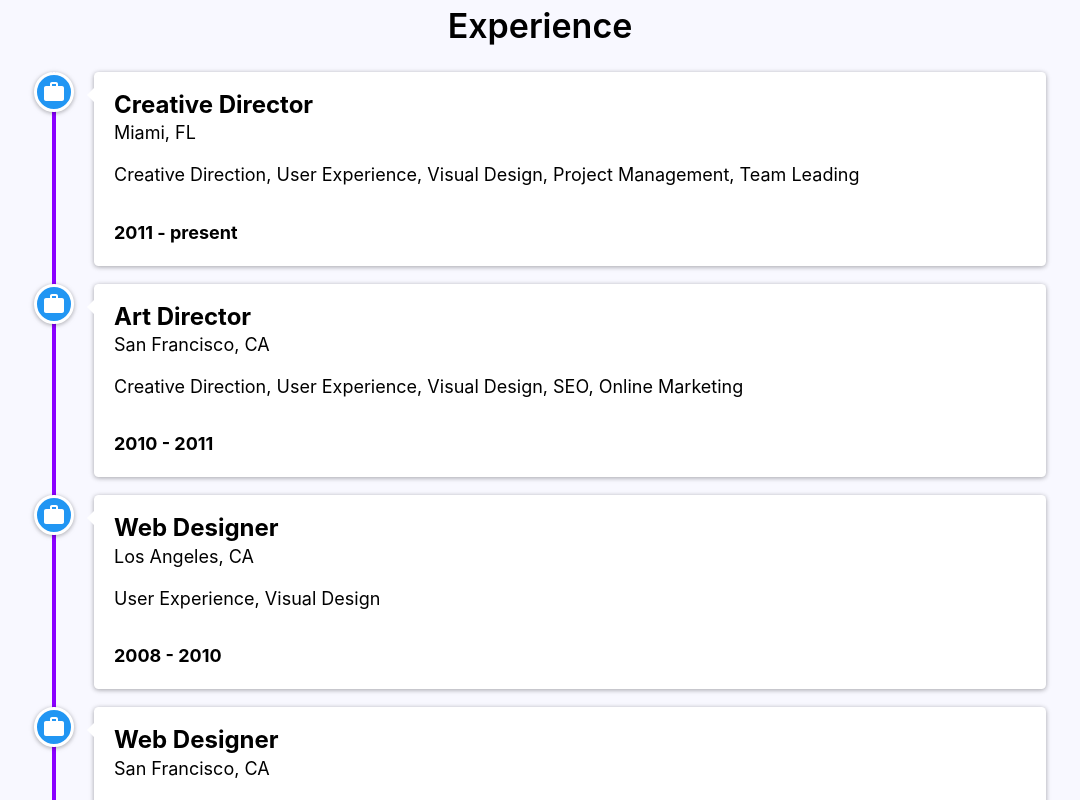
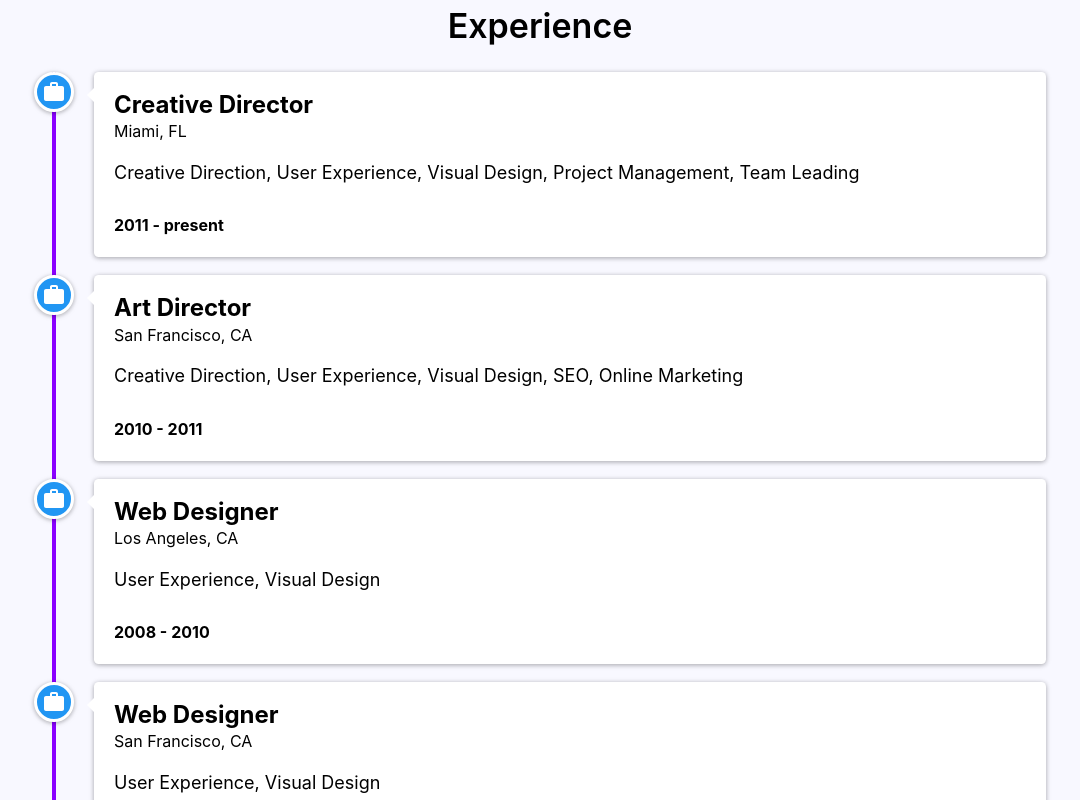
Before and after one commit to chancity/resume, a React (Create React App) app: page / in a window 1280 px wide. Shown: the part 1380-2180 px from the top of the page, without its empty margins (100-1180 px from the left). Built offline with nearby package versions, Linux system fonts and the light colour scheme.

Commit message:
reduced about sections padding top

```diff
--- a/src/timeline.scss
+++ b/src/timeline.scss
@@ -177,7 +177,7 @@
 }
 
 .vertical-timeline-element-subtitle {
-	font-size: large;
+	font-size: medium;
 	font-weight: 400;
 	line-height: 1.1;
 	margin-bottom: 0;
@@ -186,6 +186,7 @@
 .vertical-timeline-element-content .vertical-timeline-element-date {
 	float: left;
 	padding-top: 1.6em;
+	font-size: medium;
 }
 
 .vertical-timeline-element-content-arrow {
```
